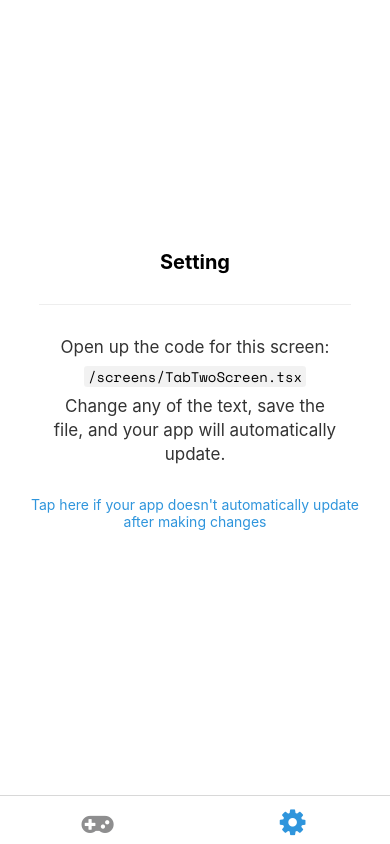
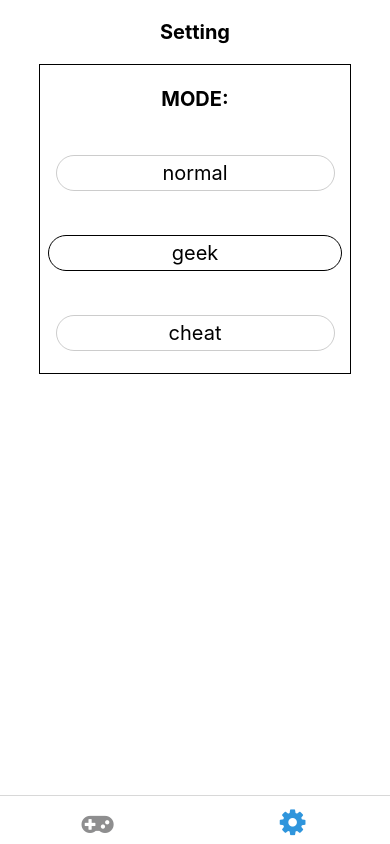
Before and after one commit to LaV0n/rock-paper-scissors, a React Native app: screen /Setting in a window 390 px wide. Built offline with nearby package versions, Linux system fonts and the light colour scheme; what expo-linking would draw is missing.

Commit message:
feat:add setting screen

```diff
--- a/bll/appReducer.ts
+++ b/bll/appReducer.ts
@@ -57,9 +57,13 @@ const slice = createSlice({
             if(elem){
                 state.userHand=elem
             }
+        },
+        setGameMode(state,action:PayloadAction<{mode:GameModeType}>){
+            state.gameMode=action.payload.mode
+            state.userHand=null
         }
     }
 })
 
 export const appReducer = slice.reducer
-export const {setUserHand}=slice.actions
+export const {setUserHand,setGameMode}=slice.actions
--- a/screens/SettingScreen.tsx
+++ b/screens/SettingScreen.tsx
@@ -1,31 +1,88 @@
-import { StyleSheet } from 'react-native';
+import {StyleSheet, TouchableOpacity} from 'react-native';
+import {Text, View} from '../components/Themed';
+import {useAppDispatch, useAppSelector} from "../bll/store";
+import { setGameMode } from '../bll/appReducer';
 
-import EditScreenInfo from '../components/EditScreenInfo';
-import { Text, View } from '../components/Themed';
+export const SettingScreen = () => {
 
-export const SettingScreen=()=> {
+    const mode=useAppSelector(state => state.app.gameMode)
+    const dispatch=useAppDispatch()
+
     return (
         <View style={styles.container}>
-        <Text style={styles.title}>Setting</Text>
-    <View style={styles.separator} lightColor="#eee" darkColor="rgba(255,255,255,0.1)" />
-    <EditScreenInfo path="/screens/TabTwoScreen.tsx" />
+            <Text style={styles.title}>Setting</Text>
+            <View style={styles.mode}>
+                <Text style={styles.blockName}>
+                    MODE:
+                </Text>
+                <TouchableOpacity style={mode==='normal' ? styles.difficultActive: styles.difficult}
+                                  onPress={()=>dispatch(setGameMode({mode:'normal'}))}>
+                    <Text style={styles.name}>
+                        normal
+                    </Text>
+                </TouchableOpacity>
+                <TouchableOpacity style={mode==='geek' ? styles.difficultActive: styles.difficult}
+                                  onPress={()=>dispatch(setGameMode({mode:'geek'}))}>
+                    <Text style={styles.name}>
+                        geek
+                    </Text>
+                </TouchableOpacity>
+                <TouchableOpacity style={mode==='cheat' ? styles.difficultActive: styles.difficult}
+                                  onPress={()=>dispatch(setGameMode({mode:'cheat'}))}>
+                    <Text style={styles.name}>
+                        cheat
+                    </Text>
+                </TouchableOpacity>
+
+            </View>
+
         </View>
-);
+    );
 }
 
 const styles = StyleSheet.create({
     container: {
         flex: 1,
         alignItems: 'center',
-        justifyContent: 'center',
+        paddingTop: 20,
     },
     title: {
         fontSize: 20,
         fontWeight: 'bold',
     },
-    separator: {
-        marginVertical: 30,
-        height: 1,
+    mode: {
         width: '80%',
+        height: '40%',
+        marginTop: 20,
+        borderWidth: 1,
+        borderStyle: 'solid',
+        borderColor: '#000',
+        display: "flex",
+        alignItems: 'center',
+        justifyContent: 'space-around'
+    },
+    difficult: {
+        width: '90%',
+        borderColor: 'rgba(0,0,0,0.2)',
+        borderStyle: 'solid',
+        borderWidth: 1,
+        borderRadius:20
+    },
+    name:{
+        textAlign:'center',
+        fontSize: 20,
+        paddingVertical:5
+    },
+    blockName:{
+        textAlign:'center',
+        fontSize: 20,
+        fontWeight: 'bold',
+    },
+    difficultActive:{
+        width: '95%',
+        borderColor: '#000',
+        borderStyle: 'solid',
+        borderWidth: 1,
+        borderRadius:20
     },
 });
```
